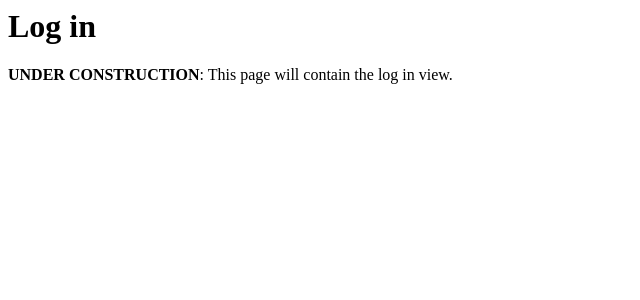
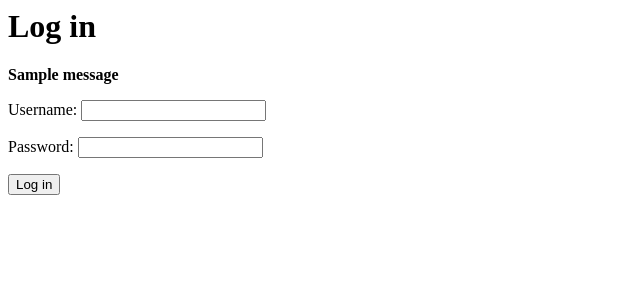
Before and after one commit to Gaoooooooo24/clucker, a Django app: page /log_in/ in a window 1280 px wide. Shown: the top 300 px of the page, without its empty margins (0-640 px from the left). Run offline with Django 3.2, Linux system fonts and the light colour scheme; tables that the repository leaves empty hold one stand-in row (values such as "Sample post"); one stand-in notice (Sample message) is shown.

Commit message:
log in update

```diff
--- a/clucker/urls.py
+++ b/clucker/urls.py
@@ -22,5 +22,6 @@ urlpatterns = [
     path('', views.home, name='home'),
     path('feed/', views.feed, name='feed'),
     path('log_in/', views.log_in, name='log_in'),
+    path('log_out/', views.log_out, name='log_out'),
     path('sign_up/', views.sign_up, name='sign_up'),
 ]
--- a/microblogs/templates/log_in.html
+++ b/microblogs/templates/log_in.html
@@ -4,6 +4,13 @@
 </head>
   <body>
     <h1>Log in</h1>
-    <p><b>UNDER CONSTRUCTION</b>: This page will contain the log in view.</p>
+    {% for message in messages %}
+    <p><b>{{ message }}</b></p>
+    {% endfor %}
+    <form action="{% url 'log_in' %}" method="post">
+      {% csrf_token %}
+      {{ form.as_p }}
+      <input type="submit" value="Log in">
+    </form>
   </body>
 </html>
```
